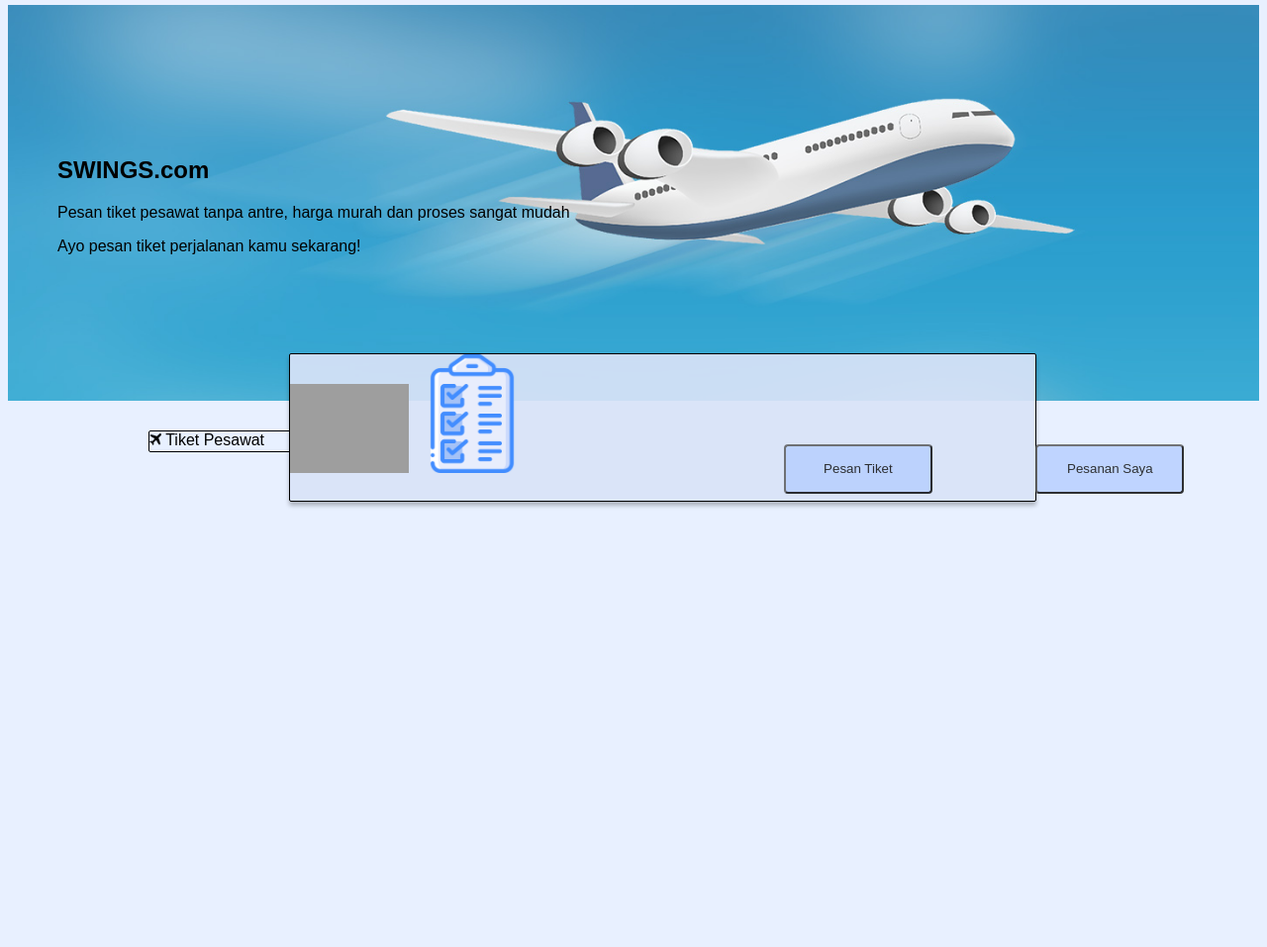
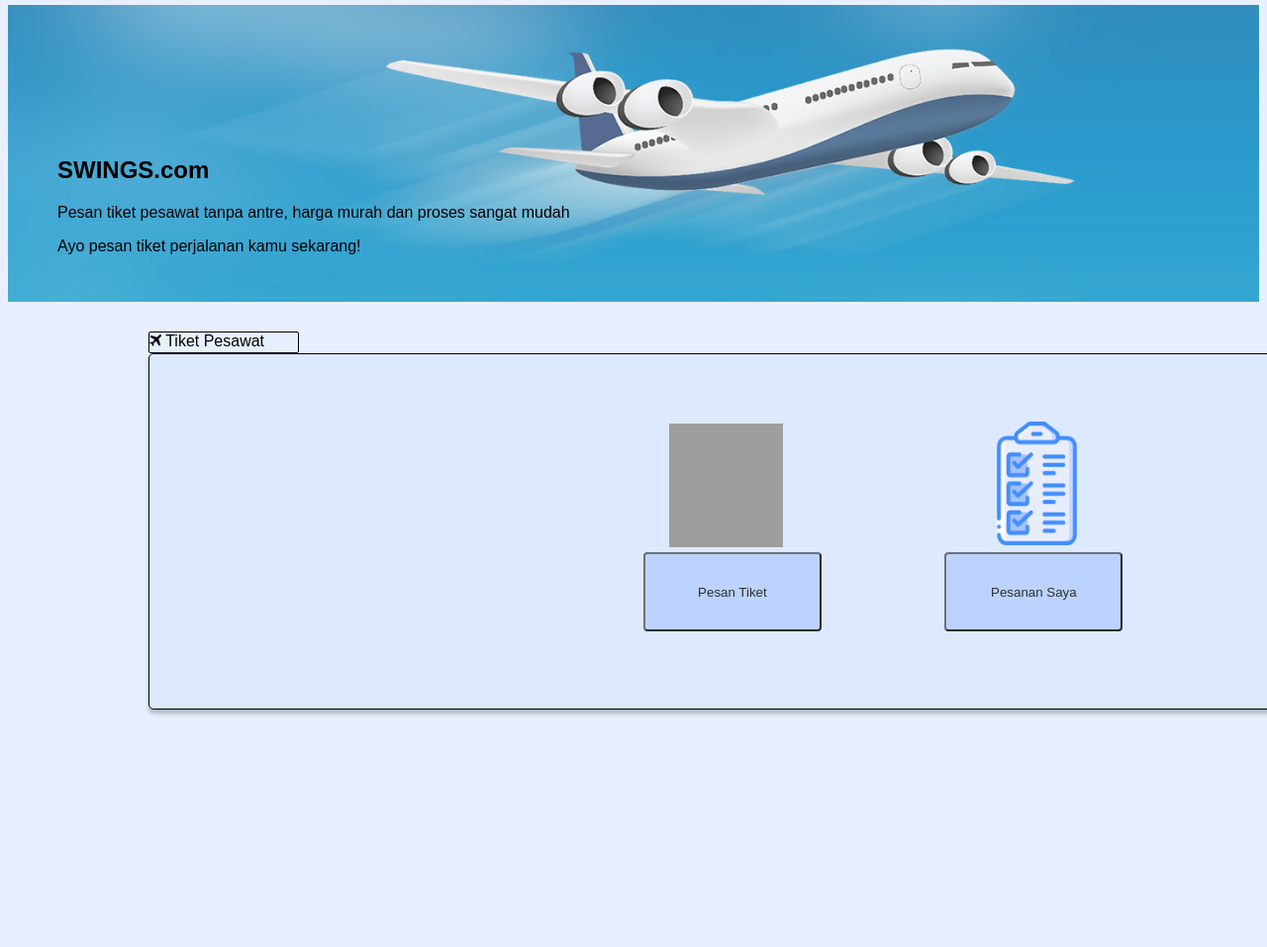
Before and after one commit to Alifan12/Kelompok6_TiketPesawat, a CodeIgniter 4 app: template app/Views/pages/home.php in a window 1280 px wide; the page is wider, and only the part inside the window is pictured. Shown: the part 58-1015 px from the top of that part at 99% size. After the commit the page ends 781 px from the top of that part, so only its background shows below. Run offline with PHP 8.4 and a stand-in for CodeIgniter, Linux system fonts and the light colour scheme; the template is opened without the code that fills it, so the values that code supplies are empty; some libraries are stand-ins or nearby versions; grey boxes are pictures that could not be loaded.

Commit message:
ilham commit

```diff
--- a/app/Controllers/HomeAccController.php
+++ b/app/Controllers/HomeAccController.php
@@ -9,11 +9,15 @@ class HomeAccController extends Controller{
         $session=session();
         $model=new UserModel();
         $account=$model->findAll();
+        $nama_depan=$session->get('nama_depan');
+        $nama_belakang=$session->get('nama_belakang');
+        $nama_lengkap=$nama_depan.' '. $nama_belakang;
         $username=$session->get('username');
         $data=[
 
             'account' =>$account,
-            'username' =>$username
+            'username' =>$username,
+            'nama_lengkap' =>$nama_lengkap
 
         ];
         return view('/HomeAcc.php',$data);
--- a/app/Controllers/LoginController.php
+++ b/app/Controllers/LoginController.php
@@ -27,6 +27,8 @@ class LoginController extends Controller
             if($data_pw){
                 $session_data=[
                     'id'          =>$data['id'],
+                    'nama_depan'  =>$data['nama_depan'],
+                    'nama_belakang' =>$data['nama_belakang'],
                     'username'    =>$data['username'],
                     'email'       =>$data['email'],
                     'logged_in'   =>TRUE
--- a/app/Views/pages/home.php
+++ b/app/Views/pages/home.php
@@ -3,7 +3,7 @@
 
 <head>
   <meta charset="UTF-8">
-  <link rel="stylesheet" type="text/css" href="style.css">
+  <link rel="stylesheet" type="text/css" href="/css/style.css">
   <meta http-equiv="X-UA-Compatible" content="IE=edge">
   <meta name="viewport" content="width=device-width, initial-scale=1.0">
   <link href="https://fonts.googleapis.com/css2?family=Quicksand:wght@400;700&display=swap" rel="stylesheet">
@@ -14,161 +14,38 @@
 
 <body>
   <style>
-    * {
-      font-family: sans-serif;
-    }
-
-    body {
-      background: #E8F0FF;
-    }
-
-    .logo {
-      width: 40px;
-      margin: 4px 14px;
-      height: 40px;
-      background-size: 40px 40px;
-      border: solid 2px #666;
-      border-radius: 50px;
-      background-color: #fff;
-    }
-
-    .navbar-left {
-      float: left;
-      width: 290px;
-      padding-top: 10pt;
-      padding-left: 10pt;
-    }
-
-    .Judul {
-      color: white;
-      font-size: 24px;
-      font-weight: 500;
-    }
-
-    .navbar-right {
-      float: right;
-      width: 290px;
-      padding-right: 10px;
-    }
-
-    .navbar {
-      width: auto;
-      height: 50px;
-      background: rgb(9, 30, 68);
-      border-radius: 2px;
-    }
-
-    .navbar ul {
-      float: left;
-      margin-top: 5px;
-      padding: 0;
-      width: 300px;
-      margin-right: 0px;
-    }
-
-    .navbar li {
-      float: left;
-      list-style: none;
-      margin: 0;
-    }
-
-    .navbar button {
-      display: block;
-      height: 5px;
-      margin-top: 5px;
-      border: 1px solid blue;
-      font-weight: bold;
-      color: white;
-      height: 30px;
-      width: 90px;
-      border-radius: 20px;
-      margin-right: 10px;
-      background-color: blue;
-      cursor: pointer;
-    }
-
-    .navbar li a,
-    .navbar li a:link {
-      text-decoration: none;
-      width: 0px;
-      height: 30px;
-    }
-
-    .navbar li a button:hover {
-      background: white;
-      color: #444;
-    }
-
-    div .main {
-      width: auto;
-    }
-
   .intro {
       margin-top: 5px;
-      background-image: url("gambar/pesawatt.jpg");
+      background-image: url("/gambar/pesawat2.jpg");
       background-size: cover;
-      height: 400px;
+      height: 300px;
       background-repeat: no-repeat;
       background-position: center;
     }
-
-    .text-intro {
-      margin-top: 135px;
+    .intro img{
+      margin-top: 5px;
+      width: 900px;
+      background-size: cover;
+      height: 300px;
+      background-repeat: no-repeat;
+      background-position: center;
     }
-
-    .text-intro h2,
-    p {
-      text-align: left;
-      margin-left: 50px;
+    .menu img:first-child{
+      position: relative;
+      height: 125px;
+      width: 115px;
+      left: 525px;
+      bottom: 50px;
     }
-
-    .content-top img {
-      width: 12px;
-
-
-    }
-
-    .content-top {
-      width: 150px;
-      height: 20px;
-      margin-top: 30px;
-      margin-left: 142px;
-      border: 1px solid black;
-      border-radius: 2px;
-
-    }
-
-    .main-content {
-      width: auto;
-      margin: 0 auto;
-    }
-
-    .menu {
-      width: auto;
-      height: 150px;
-      border: 1px solid black;
-      border-radius: 2px;
-      text-align: center;
-      margin-left: 142px;
-      margin-right: 142px;
-      background: #d9e3f8e9;
-
-    }
-
-    .sub-menu {
-      width: 150px;
-      height: 50px;
-      margin-bottom: 50px;
-      margin-top: 50px;
-      margin-right: 50px;
-      margin-left: 50px;
-      padding: 12px 24px;
-      display: inline-block;
-      opacity: 0.8;
-      border-radius: 4px;
-      background: #B5CEFF;
+    .gambar2{
+      position: relative;
+      height: 125px;
+      width: 115px;
+      left: 720px;
+      bottom: 52px;
     }
 </style>
+
   <nav class="navbar">
     <div class="navbar-left">
       <div class="Judul">SWINGS.com</div>
@@ -192,17 +69,17 @@
     </div>
   </div>
   <div class="content-top">
-      <img src="gambar/plane.png"><span> Tiket Pesawat </span>
+    <img src="/gambar/plane.png"><span> Tiket Pesawat </span>
   </div>
   <div class="main-content">
     <div class="menu">
-        <img src="gambar/booking.png" width="120">
-        <img src="gambar/clipboard.png" width="120">
+      <img src="/gambar/booking.png" width="120">
+      <img class="gambar2" src="/gambar/clipboard.png" width="120">
+
       <button class="sub-menu">Pesan Tiket</button>
       <button class="sub-menu">Pesanan Saya</button>
     </div>
   </div>
 </div>
 </body>
-
 </html>
```
Also changed, not shown: app/Views/HomeAcc.php (+7 -2 lines). Lines whose indentation alone changed are shown as unchanged.
